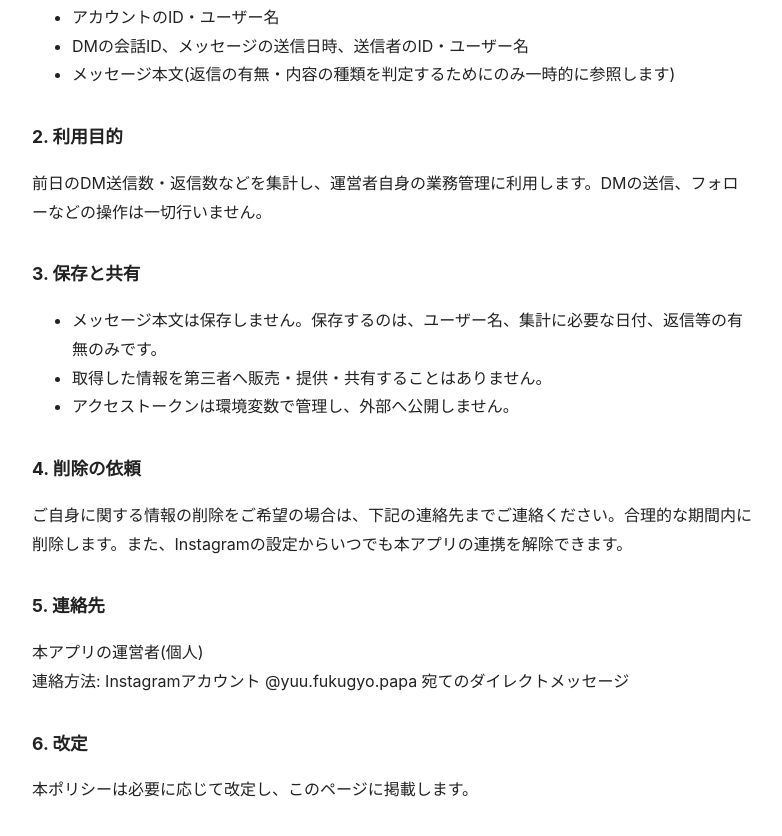
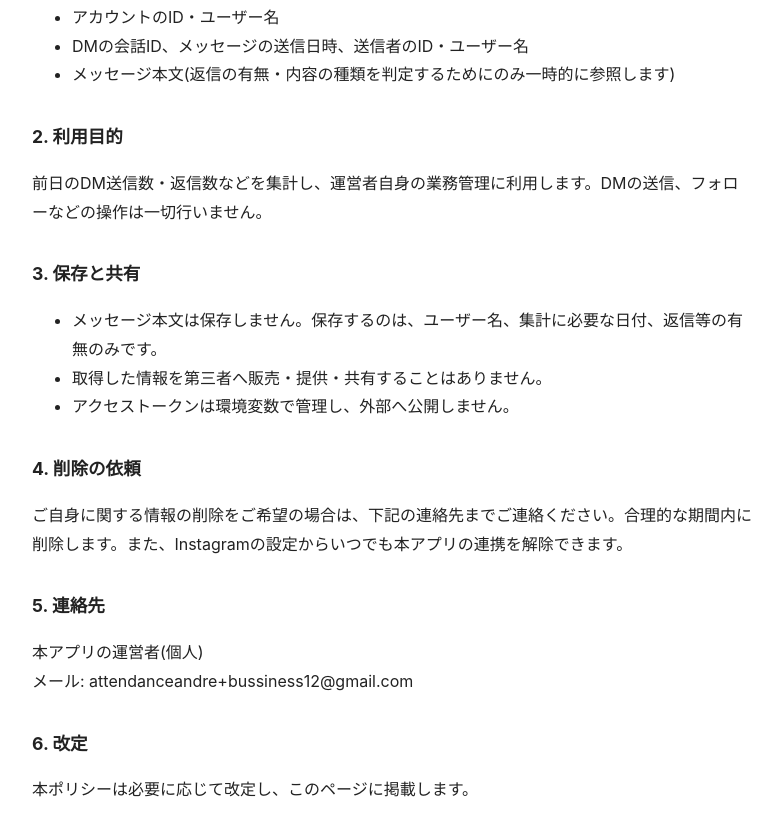
Before and after one commit to OHironari/app-privacy-policy, a plain HTML site: page index.html in a window 1280 px wide. Shown: the part 373-1209 px from the top of the page, without its empty margins (248-1030 px from the left). Drawn offline with Linux system fonts and the light colour scheme.

Commit message:
Update contact

```diff
--- a/index.html
+++ b/index.html
@@ -37,7 +37,7 @@ h1{font-size:1.5rem}h2{font-size:1.1rem;margin-top:2rem}
 <p>ご自身に関する情報の削除をご希望の場合は、下記の連絡先までご連絡ください。合理的な期間内に削除します。また、Instagramの設定からいつでも本アプリの連携を解除できます。</p>
 
 <h2>5. 連絡先</h2>
-<p>本アプリの運営者(個人)<br>連絡方法: Instagramアカウント @yuu.fukugyo.papa 宛てのダイレクトメッセージ</p>
+<p>本アプリの運営者(個人)<br>メール: attendanceandre+bussiness12@gmail.com</p>
 
 <h2>6. 改定</h2>
 <p>本ポリシーは必要に応じて改定し、このページに掲載します。</p>
```
